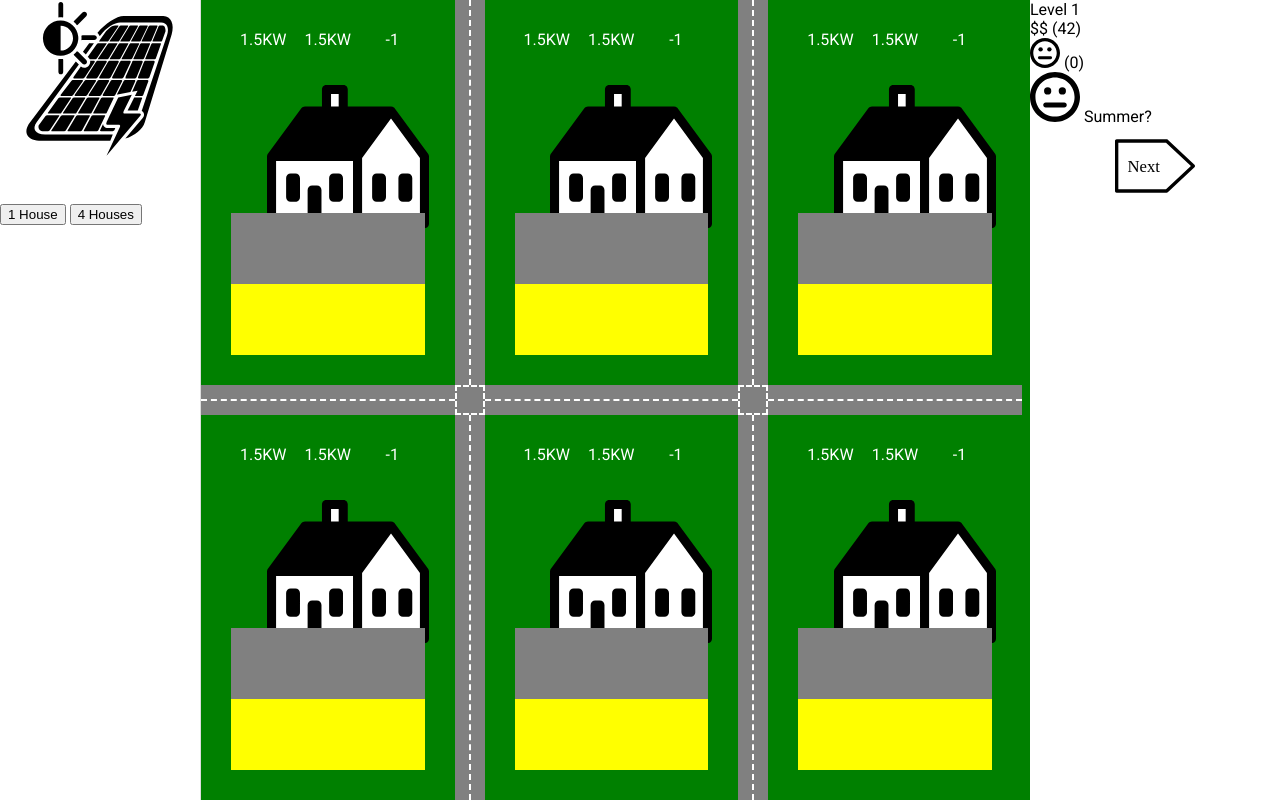
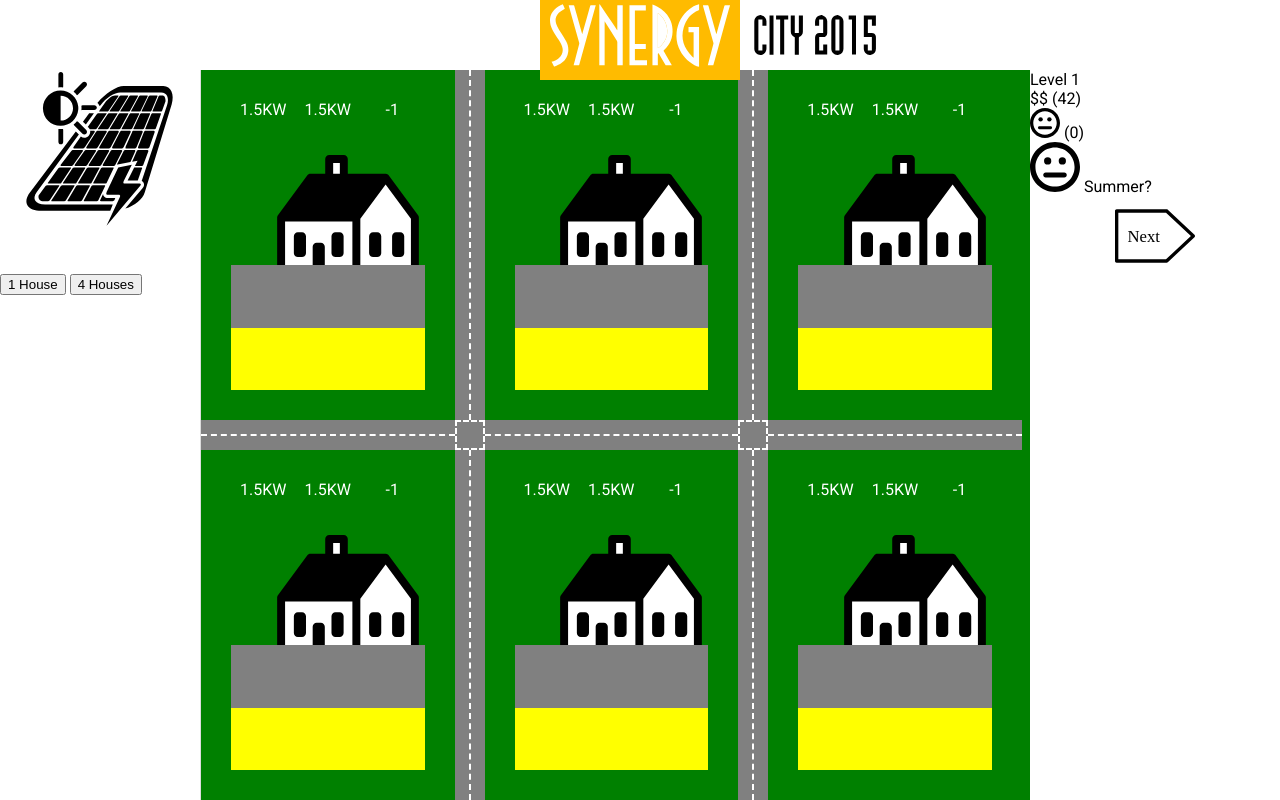
Before and after one commit to SynergyCity/SynergyCity, a plain HTML site: page Website/index.html in a window 1280 px wide. Drawn offline with Linux system fonts and the light colour scheme.

Commit message:
Added header

```diff
--- a/Website/directives/solar-panel.js
+++ b/Website/directives/solar-panel.js
@@ -5,6 +5,7 @@ angular.module('synergyCity')
       templateUrl: 'directives/solar-panel.html',
       restrict: 'E',
       controller: function($scope) {
+        $scope.rows = 10;
 
       }
     };
--- a/Website/index.html
+++ b/Website/index.html
@@ -17,6 +17,18 @@
 		<link href='http://fonts.googleapis.com/css?family=Roboto' rel='stylesheet' type='text/css'>
 	</head>
 	<body ng-app="synergyCity" ng-controller="Controller" class="synergyCity">
+		<div class="header">
+			<div class="header-left"></div>
+			<div class="header-center">
+				<div class="header-center-wrapper">
+					<div class="header-center-text"></div>
+				</div>
+			</div>
+			<div class="header-right">
+				<div class="city"></div>
+			</div>
+		</div>
+		<div class="body">
 			<div class="toolbox">
 				<toolbox drag-start="true"></toolbox>
 				<button ng-click="setHouses(1)">1 House</button>
@@ -62,5 +74,6 @@
 				<global-data></global-data>
 				<time-control></time-control>
 			</div>
+		</div>
 	</body>
 </html>
--- a/Website/style.css
+++ b/Website/style.css
@@ -11,7 +11,60 @@ html, body {
 
 .synergyCity {
 	display:flex;
+	flex-direction: column;
+}
+
+.header {
+	flex:0 0 70px;
+	display:flex;
+	height:70px;
+}
+
+.header-left {
+	flex:1;
+}
+
+.header-center {
+	flex:0 0 200px;
+	height:100%;
+}
+
+.header-center-wrapper {
+	position:absolute;
+	height:90px;
+	width:200px;
+	background:#ffbb00;
+	padding:10px;
+	margin-top:-10px;
+}
+
+.header-center-text {
+	height:100%;
+	background-image:url('content/synergy.svg');
+	background-size: contain;
+	background-position:center;
+	background-repeat: no-repeat;
+}
+
+.header-right {
+	flex:1;
+}
+
+.city {
+	background-image:url('content/city_2015.svg');
+	background-size: contain;
+	background-position:center;
+	background-repeat: no-repeat;
+	width:150px;
+	height:40px;
+	margin-top:15px;
+}
+
+.body {
+	flex:1;
+	display:flex;
 	flex-direction: row;
+	height:calc(100% - 70px);
 }
 
 .toolbox {
```
Lines whose indentation alone changed are shown as unchanged.
